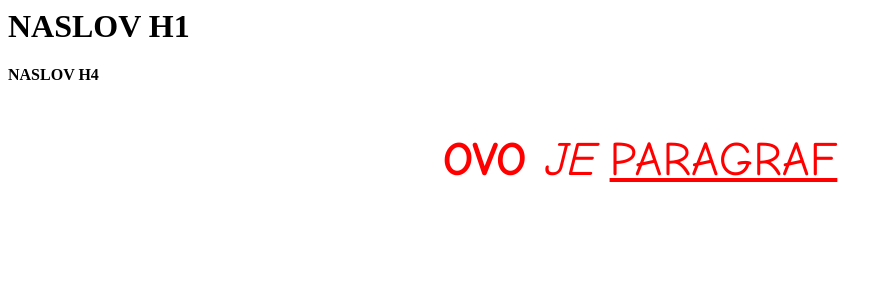
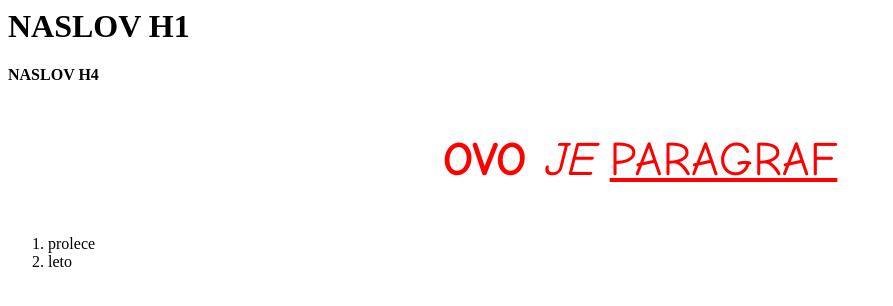
Before and after one commit to MihailoCode/ip1, a plain HTML site: page index.html in a window 1280 px wide. Shown: the whole page, without its empty margins (0-893 px from the left). Drawn offline with Linux system fonts and the light colour scheme.

Commit message:
dodatne izmene

```diff
--- a/index.html
+++ b/index.html
@@ -13,6 +13,13 @@
 
 <font face="Comic Sans MS" color="red" size="8"><p align="center" ><b>OVO</b> <i>JE</i> <u>PARAGRAF</u></p></font>
 
+<ol>
+
+<li>prolece</li>
+<li>leto</li>
+
+</ol>
+
 </body>
 
 
```
